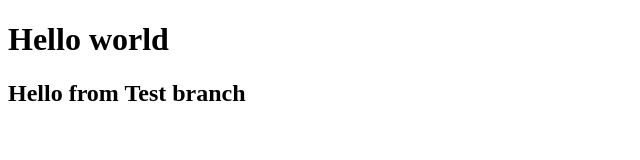
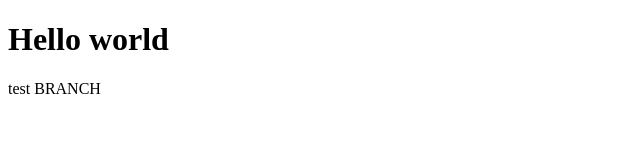
Before and after one commit to boudouirahemza147/project-x, a plain HTML site: page index.html in a window 1280 px wide. Shown: the whole page, without its empty margins (0-640 px from the left). Drawn offline with Linux system fonts and the light colour scheme.

Commit message:
test branch

```diff
--- a/index.html
+++ b/index.html
@@ -7,6 +7,6 @@
 </head>
 <body>
     <h1>Hello world</h1>
-    <h2>Hello from Test branch</h2>
+    <p>test BRANCH</p>
 </body>
 </html>
```
